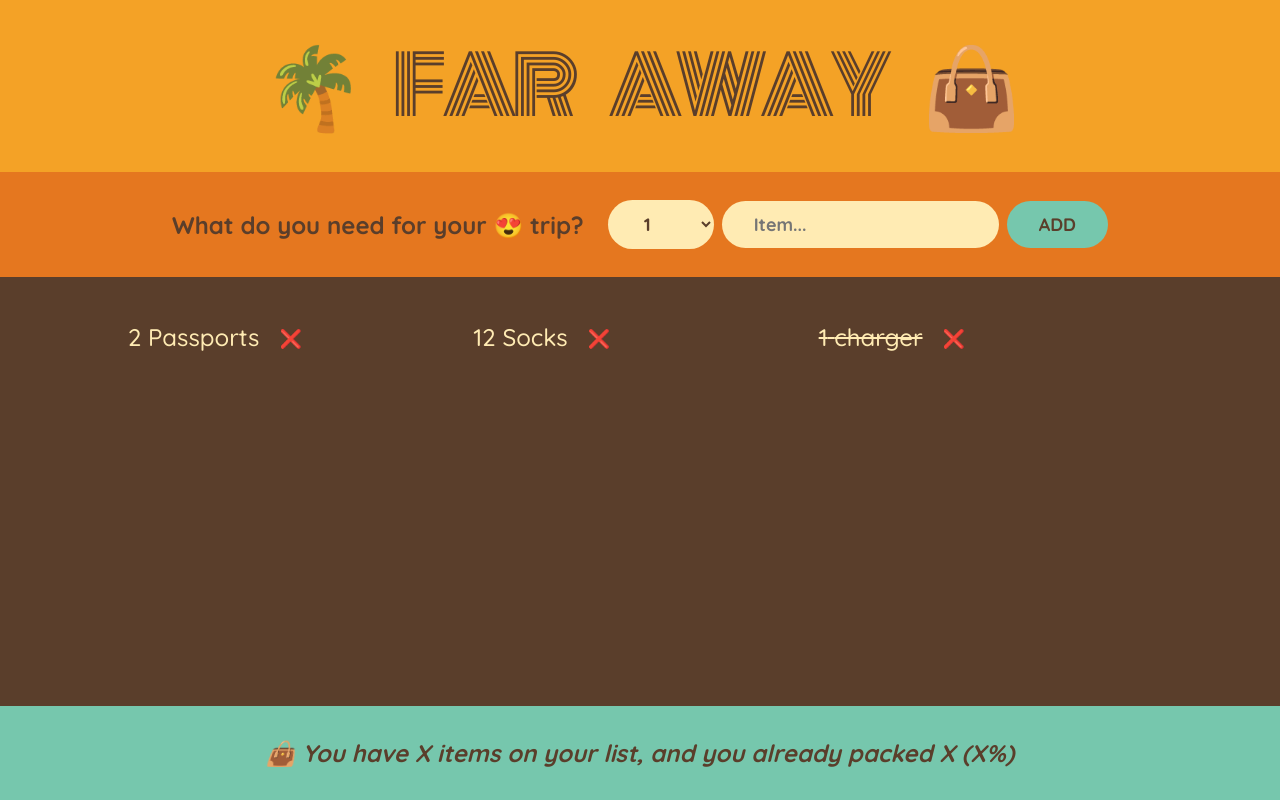
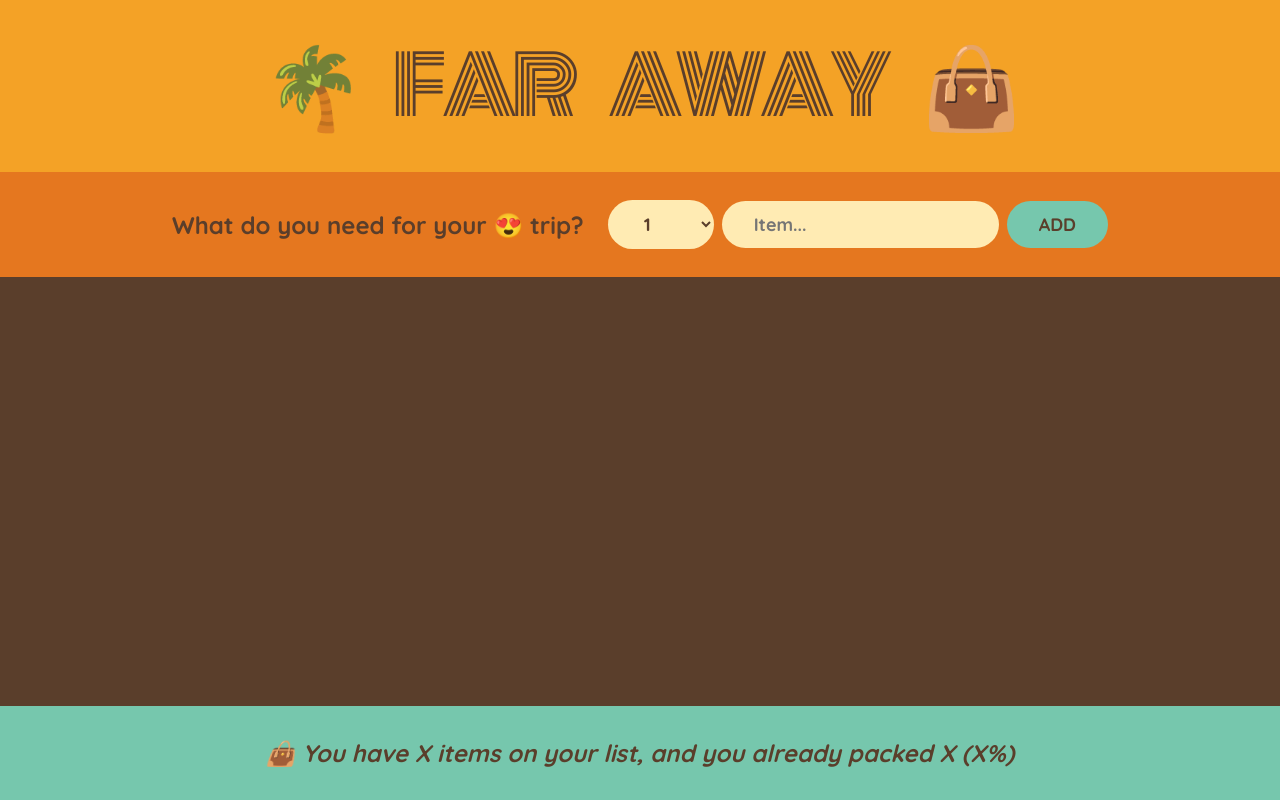
Before and after one commit to Biswadip-saha/jonasreactcourse-travellist.project, a React (Create React App) app: page / in a window 1280 px wide. Built offline with nearby package versions, Linux system fonts and the light colour scheme.

Commit message:
lift up state

```diff
--- a/src/App.js
+++ b/src/App.js
@@ -1,17 +1,17 @@
 import { useState } from "react";
 
-const initialItems = [
-	{ id: 1, description: "Passports", quantity: 2, packed: false },
-	{ id: 2, description: "Socks", quantity: 12, packed: false },
-	{ id: 3, description: "charger", quantity: 1, packed: true },
-];
+export default function App() {
+	const [items, setItems] = useState([]);
 
-export default function App() {
+	function handleAddItems(item) {
+		setItems((items) => [...items, item]);
+	}
+
 	return (
 		<div className="app">
 			<Logo />
-			<Form />
-			<PackingList />
+			<Form onAddItems={handleAddItems}/>
+			<PackingList items={items}/>
 			<Stats />
 		</div>
 	);
@@ -21,7 +21,7 @@
 	return <h1>🌴 Far Away 👜</h1>;
 }
 
-function Form() {
+function Form({onAddItems}) {
 	const [description, setDescription] = useState("");
 	const [quantity, setQuantity] = useState(1);
 
@@ -31,6 +31,8 @@
 		if (!description) return;
 
 		const newItem = { id: Date.now(), description, quantity, packed: false };
+
+		onAddItems(newItem);
 		setDescription("");
 		setQuantity(1);
 	}
@@ -51,11 +53,11 @@
 	);
 }
 
-function PackingList() {
+function PackingList({items}) {
 	return (
 		<div className="list">
 			<ul>
-				{initialItems.map((item) => (
+				{items.map((item) => (
 					<Item item={item} key={item.id} />
 				))}
 			</ul>
```
